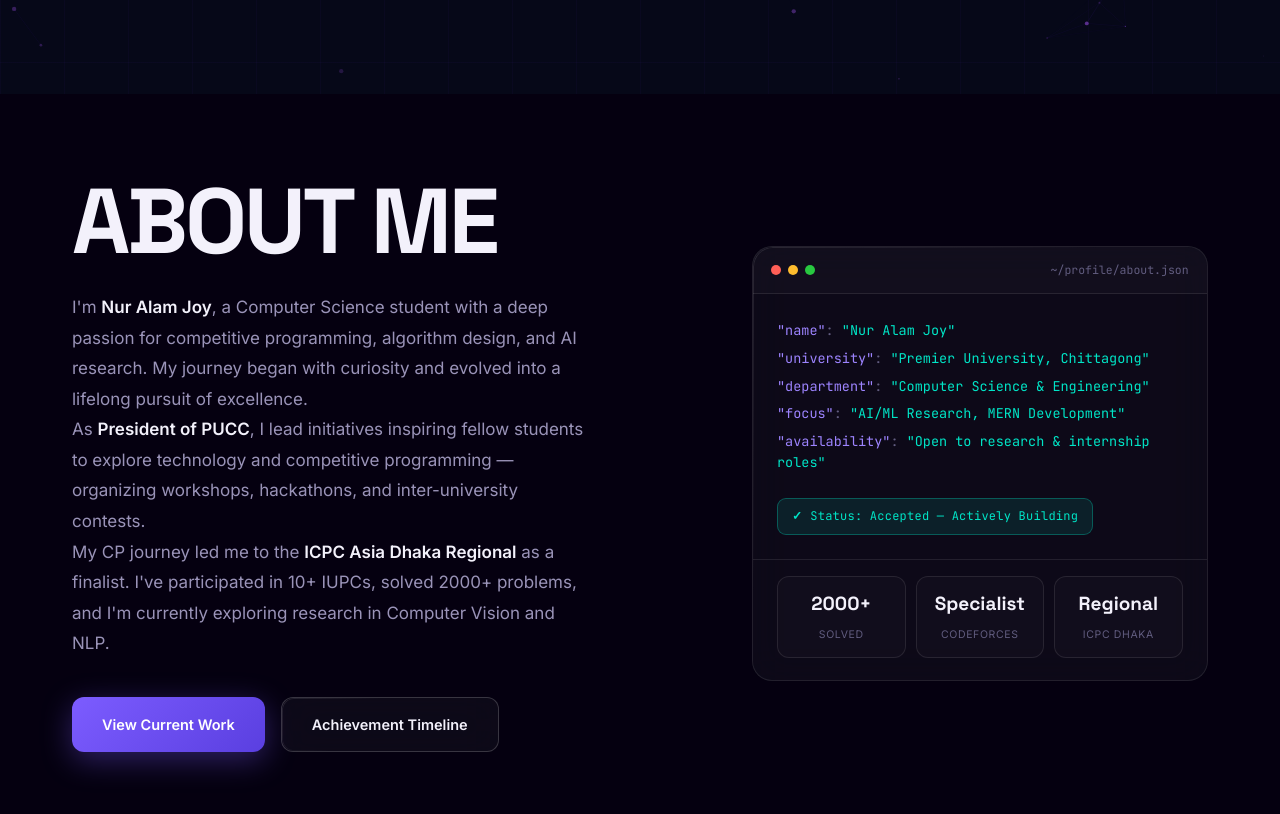
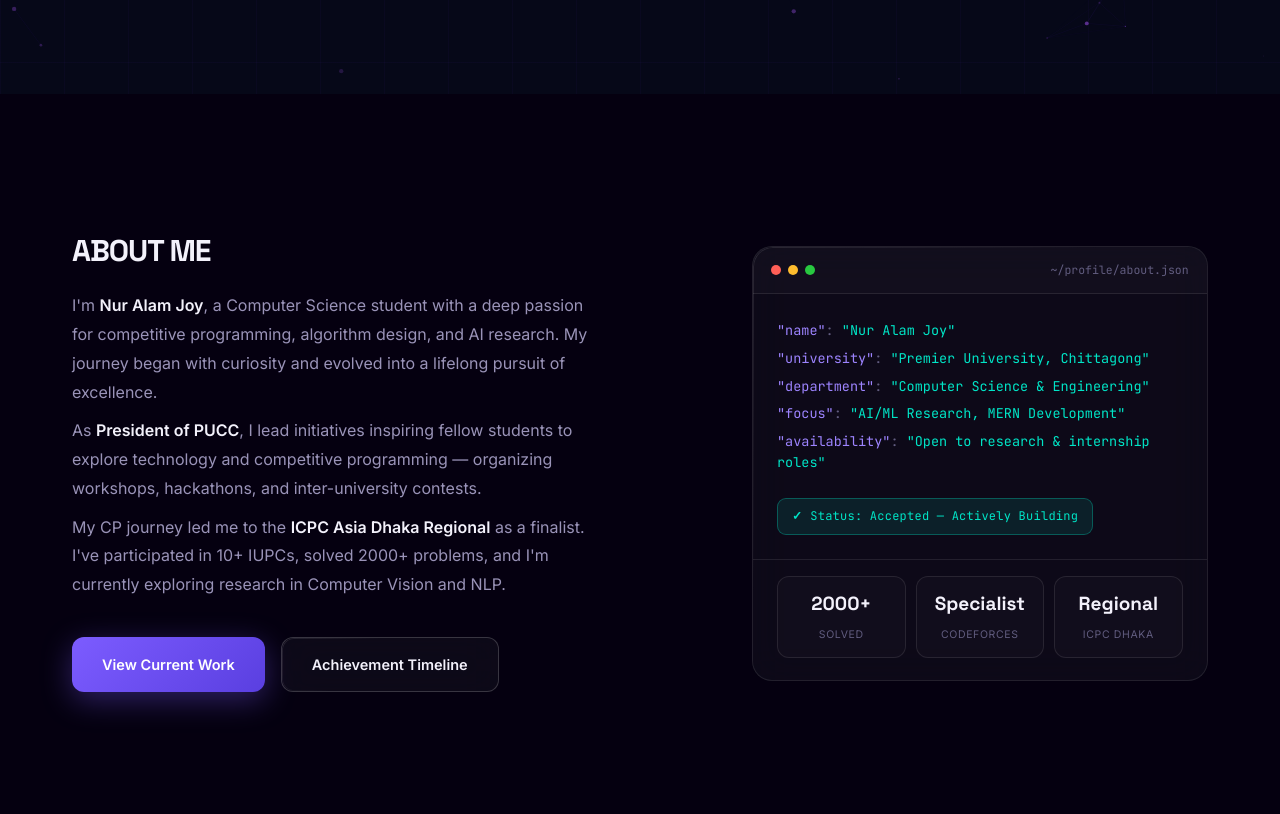
Before and after one commit to nuralamjoy/my_portfolio, a React (Vite) app: page / in a window 1280 px wide. Shown: the part 706-1520 px from the top of the page. Built offline with nearby package versions, Linux system fonts and the light colour scheme.

Commit message:
update about.jsx

```diff
--- a/src/components/About/AboutMe.css
+++ b/src/components/About/AboutMe.css
@@ -136,17 +136,25 @@ HERO
 .about-me-root h1.hero-title {
   font-family: var(--display);
   font-weight: 700;
-  font-size: clamp(48px, 7.5vw, 92px);
+  font-size: 30px;
   line-height: 0.98;
   letter-spacing: -0.035em;
   margin-bottom: 26px;
+  /* background-color: #28c840; */
+  /* display: flex;
+  align-items: start; */
+  text-align: left;
 }
 
 .about-me-root .hero-desc {
   color: var(--muted);
-  font-size: 17px;
+  font-size: 16px;
   max-width: 520px;
   margin-bottom: 38px;
+  text-align: left;
+}
+.hero-desc p{
+  margin-bottom: 10px;
 }
 .about-me-root .hero-desc strong {
   color: var(--text);
```
